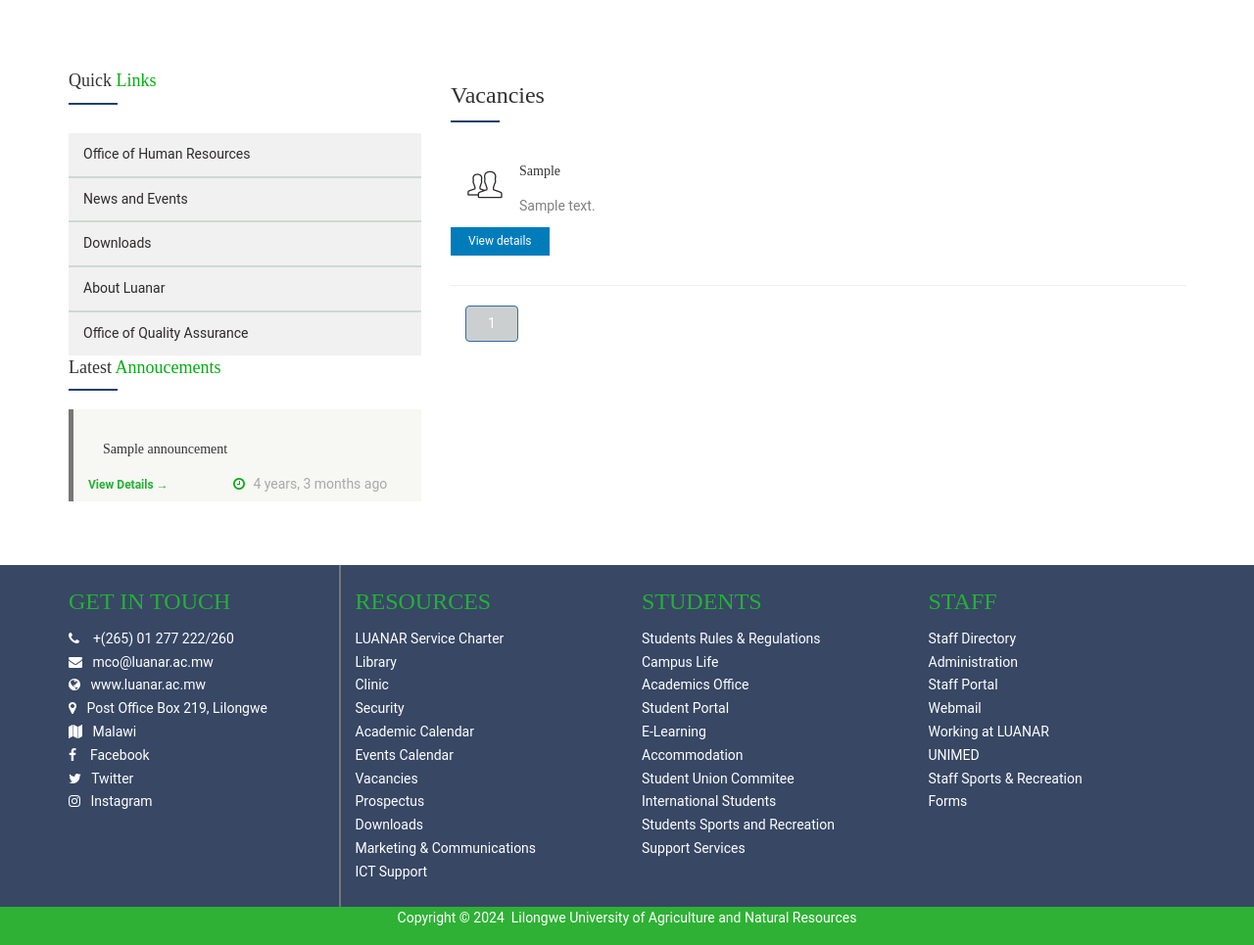
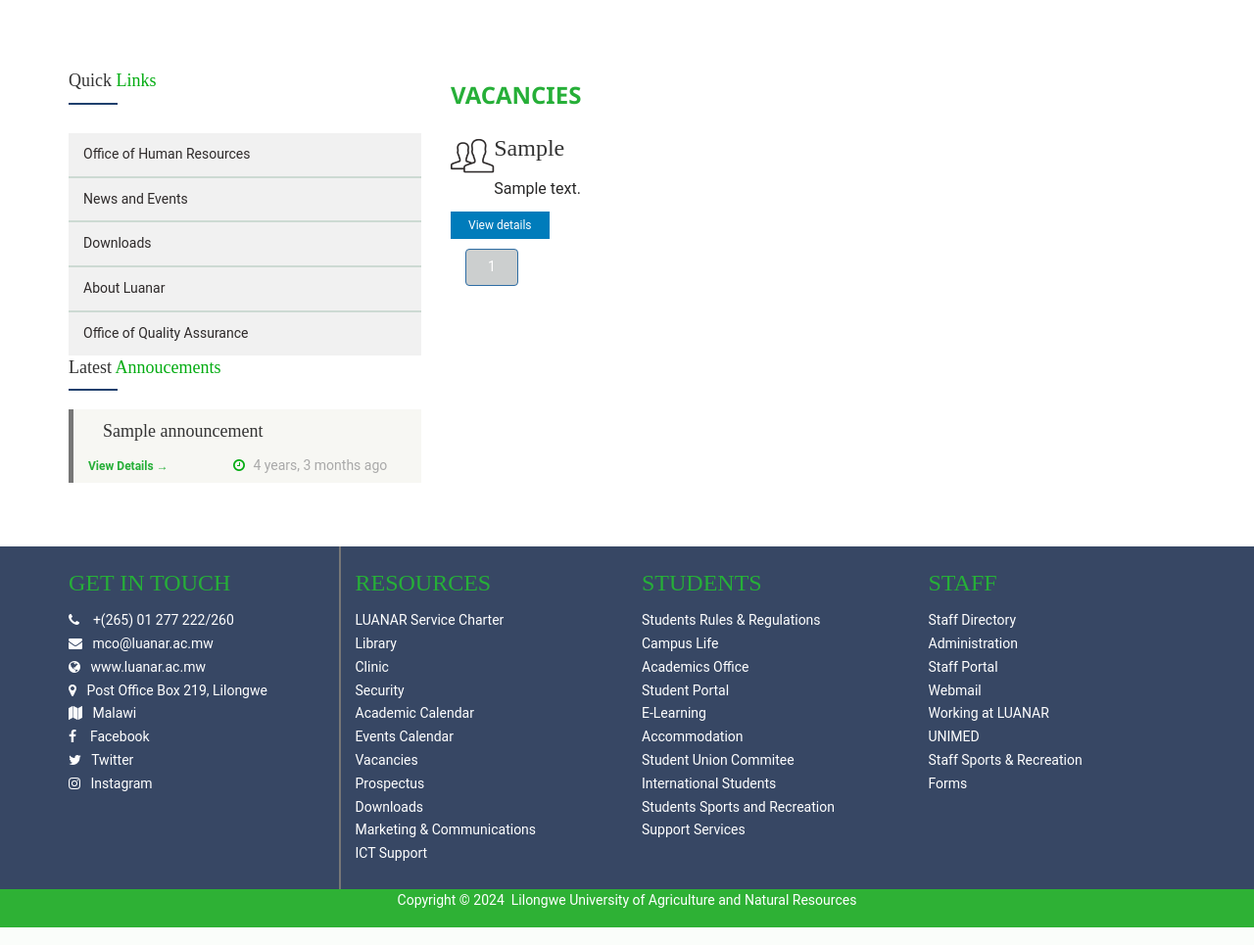
Before and after one commit to amedeoclement/LUANAR_PROJECT, a Django app: page /vacancies in a window 1280 px wide. Shown: the part 394-1359 px from the top of the page at 98% size. Run offline with Django 5.2, Linux system fonts and the light colour scheme; tables that the repository leaves empty hold one stand-in row (values such as "Sample post"); parts of the project's set-up code (start-up, migrations or seed data) failed here and were passed over; some libraries are stand-ins or nearby versions.

Commit message:
second commit

```diff
--- a/Luanar_website/luanarapp/templates/luanarapp/vacancies.html
+++ b/Luanar_website/luanarapp/templates/luanarapp/vacancies.html
@@ -43,11 +43,11 @@
                       {% for announcement in announcements %}
                       <div class="col-md-12 " style=" border-left: 5px solid; background-color: #f7f7f3f1; margin-bottom: 5px;">
                         <div class="col-md-12 col-xs-12 col-sm-12">
-                          <h3><a href="#">{{announcement.title}}</a></h3>
+                        <a href="{% url 'announcement_detail' announcement.announcement_id %}"><h4>{{announcement.title}}</h4></a>
                         </div>
                         <div class="row ">
                           <div class="col-md-5">
-                            <a class="text-theme-colored font-weight-600 font-12" href="#"> View
+                            <a class="text-theme-colored font-weight-600 font-12" href="{% url 'announcement_detail' announcement.announcement_id %}"> View
                               Details →</a>
                           </div>
                           <div class="col-md-7">
@@ -61,27 +61,26 @@
                       {% endfor %}
                     </div>
                 </div>
-
-
               </div>
             <div class="col-md-8">
               <div class="single-service">
-                <h3 class="line-bottom">
+                <h3 class="text-uppercase text-theme-colored" style="font-family: 'Segoe UI', Tahoma, Geneva, Verdana, sans-serif; font-weight: bold;">
                  Vacancies
                 </h3>
               </div>
                 {% for vacancy in page %}
-                <div class="icon-box mb-0 p-0">
+                <div style="padding-bottom: 10px;">
 
-                    <a href="{% url 'vacancy_details' vacancy.vacancy_id %}" class="icon pull-left mb-0 mr-10"> <i class="pe-7s-users"></i> </a>
-                    <h3 class="icon-box-title pt-15 mt-0 mb-40"><a href="{% url 'vacancy_details' vacancy.vacancy_id %}" >{{vacancy.position}}</a></h3>
+                    <a href="{% url 'vacancy_details' vacancy.vacancy_id %}" class="icon pull-left mb-0 mr-10"> <i class="pe-7s-users" style="font-size: 50px;"></i></a>
+                    <a href="{% url 'vacancy_details' vacancy.vacancy_id %}" ><h3 class="icon-box-title pt-15 mt-0" style="font-weight: 400px;">{{vacancy.position}}</h3></a>
 
+                    <div>
+                      <p style="text-align: justify; font-size: 16px;">{{vacancy.job_description|truncatewords:46}}</p>
+                      <a href="{% url 'vacancy_details' vacancy.vacancy_id %}" class="hvr-shutter-out-horizontal btn btn-sm btn-dark  btn-theme-colored btn-flat">View details</a>
 
-                    <p class="text-gray">{{vacancy.job_description|truncatewords:46}}</p>
-                        <a href="{% url 'vacancy_details' vacancy.vacancy_id %}" class="hvr-shutter-out-horizontal btn btn-sm btn-dark  btn-theme-colored btn-flat">View details</a>
-                </div>
+                    </div>
 
-                <hr>
+                   </div>
                 {% endfor %}
                 <div class="col-md-12 mb-30 mt-20" >
                   {% if page.has_previous %}
```
Also changed, not shown: Luanar_website/luanarapp/templates/luanarapp/vacancy_details.html (+15 -6 lines).
